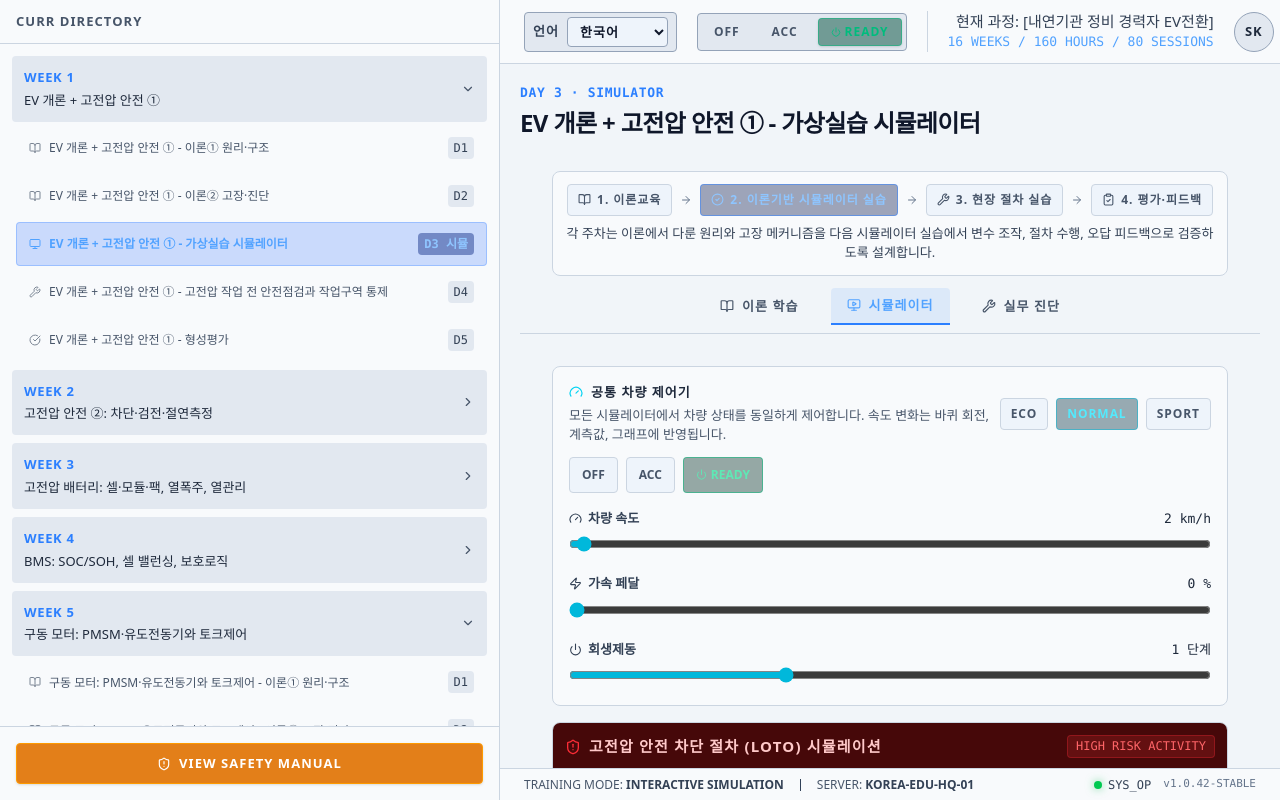
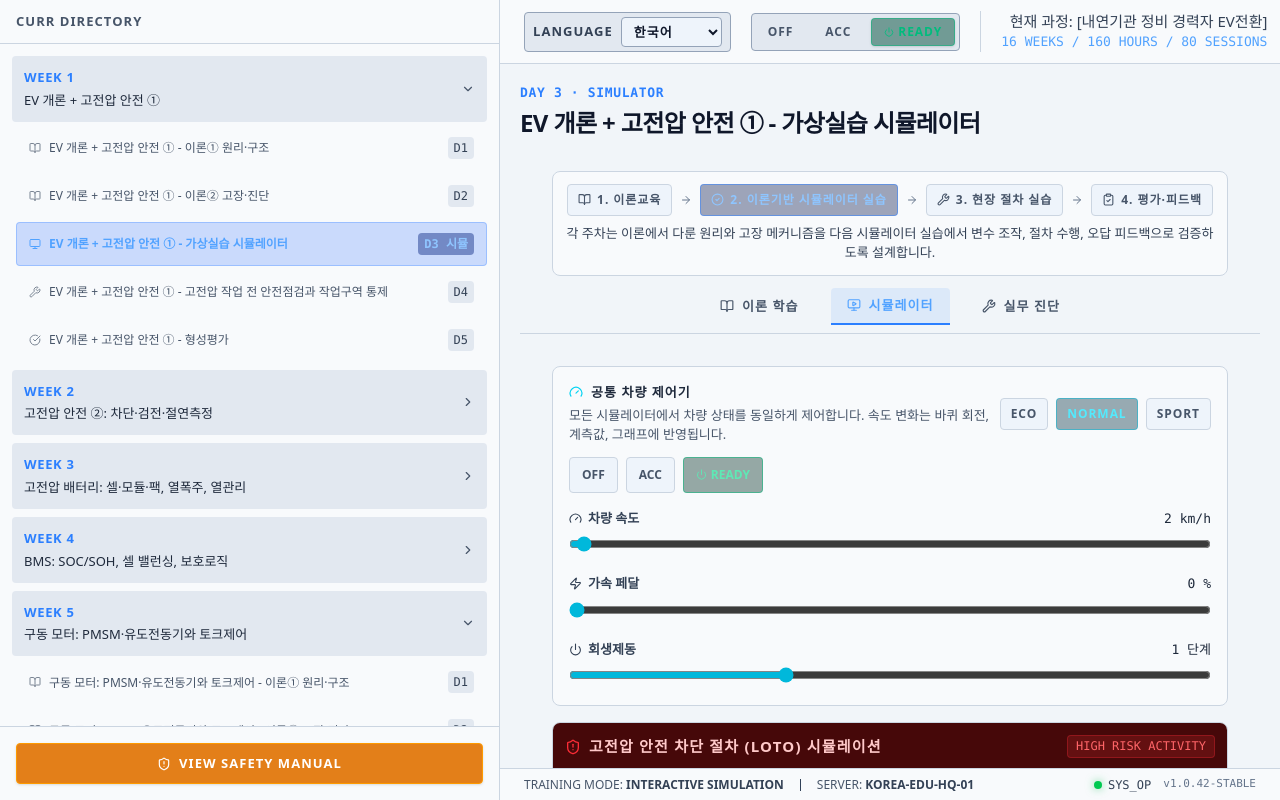
Before and after one commit to kimgwinil/EV-, a React (Vite) app: page / in a window 1280 px wide. Built offline with nearby package versions, Linux system fonts and the light colour scheme.

Commit message:
Use English label for language selector

```diff
--- a/src/i18n.ts
+++ b/src/i18n.ts
@@ -27,7 +27,7 @@ const uiText = {
     weeksSummary: '16 WEEKS / 160 HOURS / 80 SESSIONS',
     loading: 'LOADING',
     preparation: '준비 중입니다...',
-    language: '언어',
+    language: 'Language',
     currentDirectory: 'Curr Directory',
     viewSafetyManual: 'View Safety Manual',
     trainingMode: 'TRAINING MODE',
```
